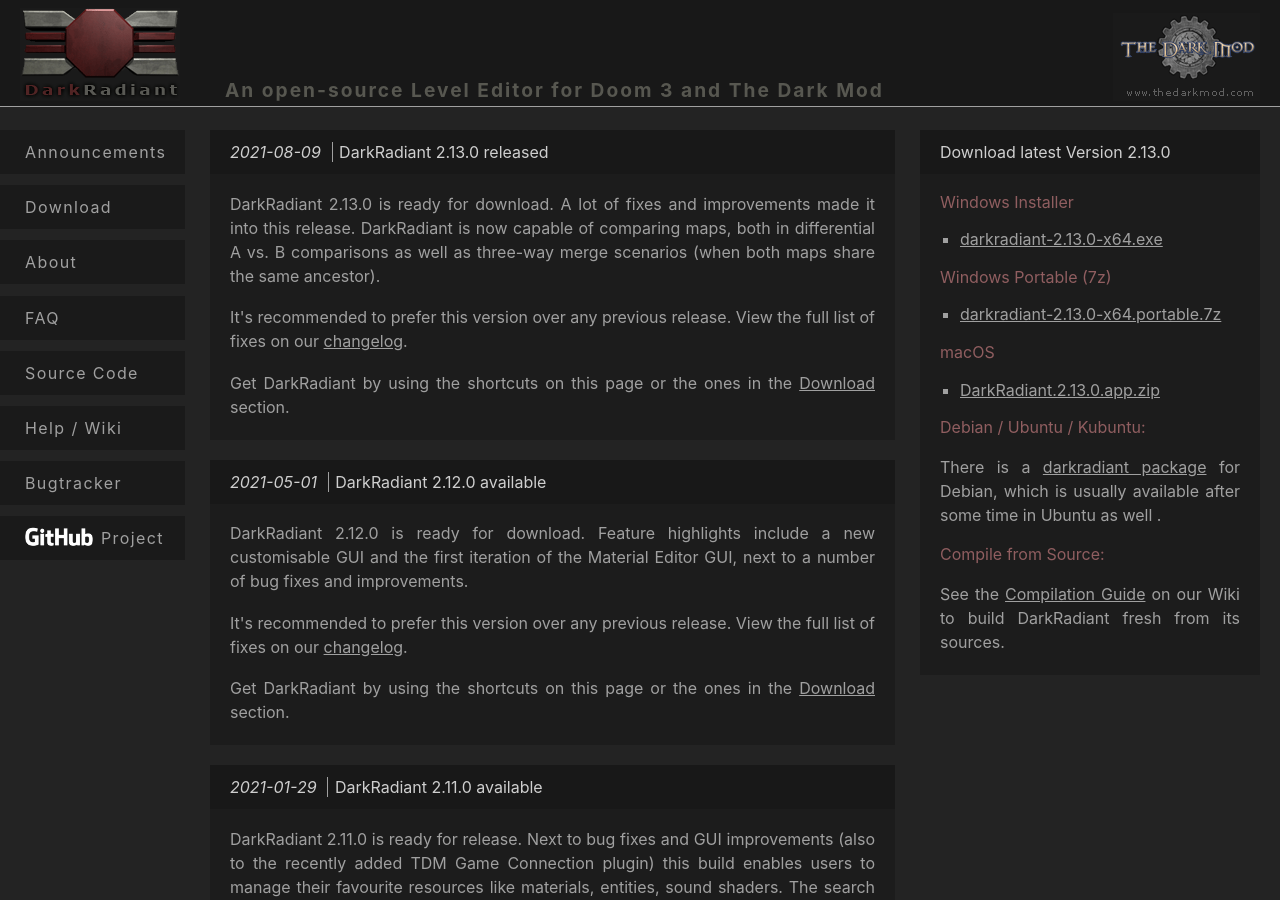
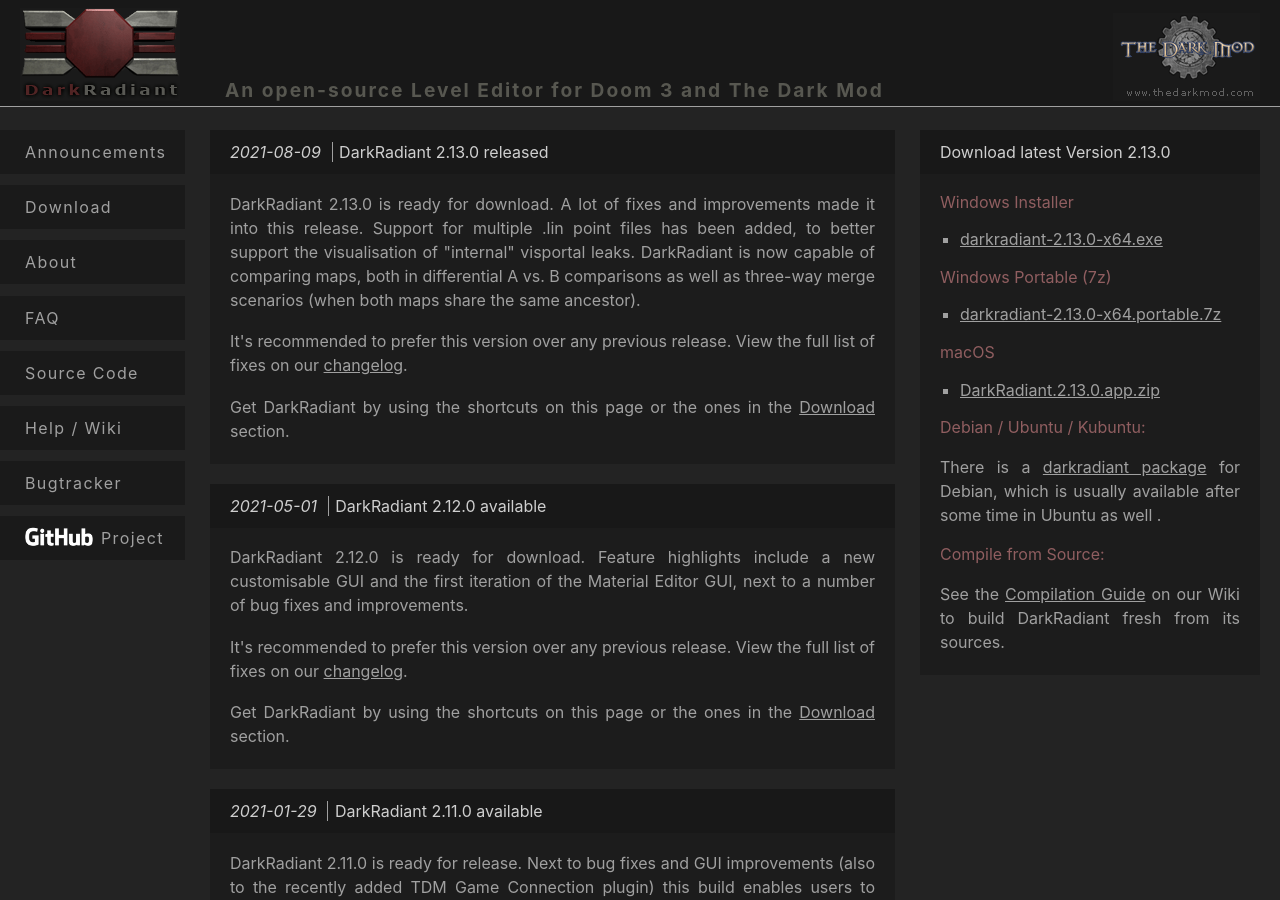
Before and after one commit to codereader/codereader.github.io, a Jekyll site: the page built from index.md, in a window 1280 px wide and 900 px high. Built offline with Jekyll 4.4.1, drawn with Linux system fonts in a browser that asks for light colours.

Commit message:
More text

```diff
--- a/index.md
+++ b/index.md
@@ -7,7 +7,7 @@ title: DarkRadiant, open-source level editor for Doom 3 and The Dark Mod
     <span class="date">2021-08-09</span>
     <span class="title">DarkRadiant 2.13.0 released</span>
   </h2>
-  <p>DarkRadiant 2.13.0 is ready for download. A lot of fixes and improvements made it into this release. DarkRadiant is now capable of comparing maps, both in differential A vs. B comparisons as well as three-way merge scenarios (when both maps share the same ancestor).</p>
+  <p>DarkRadiant 2.13.0 is ready for download. A lot of fixes and improvements made it into this release. Support for multiple .lin point files has been added, to better support the visualisation of &quot;internal&quot; visportal leaks. DarkRadiant is now capable of comparing maps, both in differential A vs. B comparisons as well as three-way merge scenarios (when both maps share the same ancestor).</p>
   <p>It's recommended to prefer this version over any previous release. View the full list of fixes on our {% include bugtracker_changelog_link.md version=97 %}. </p>
   <p>Get DarkRadiant by using the shortcuts on this page or the ones in the <a href="download.html">Download</a> section.</p>
 </div>
```
Also changed, not shown: download.md (+1 -1 lines).
